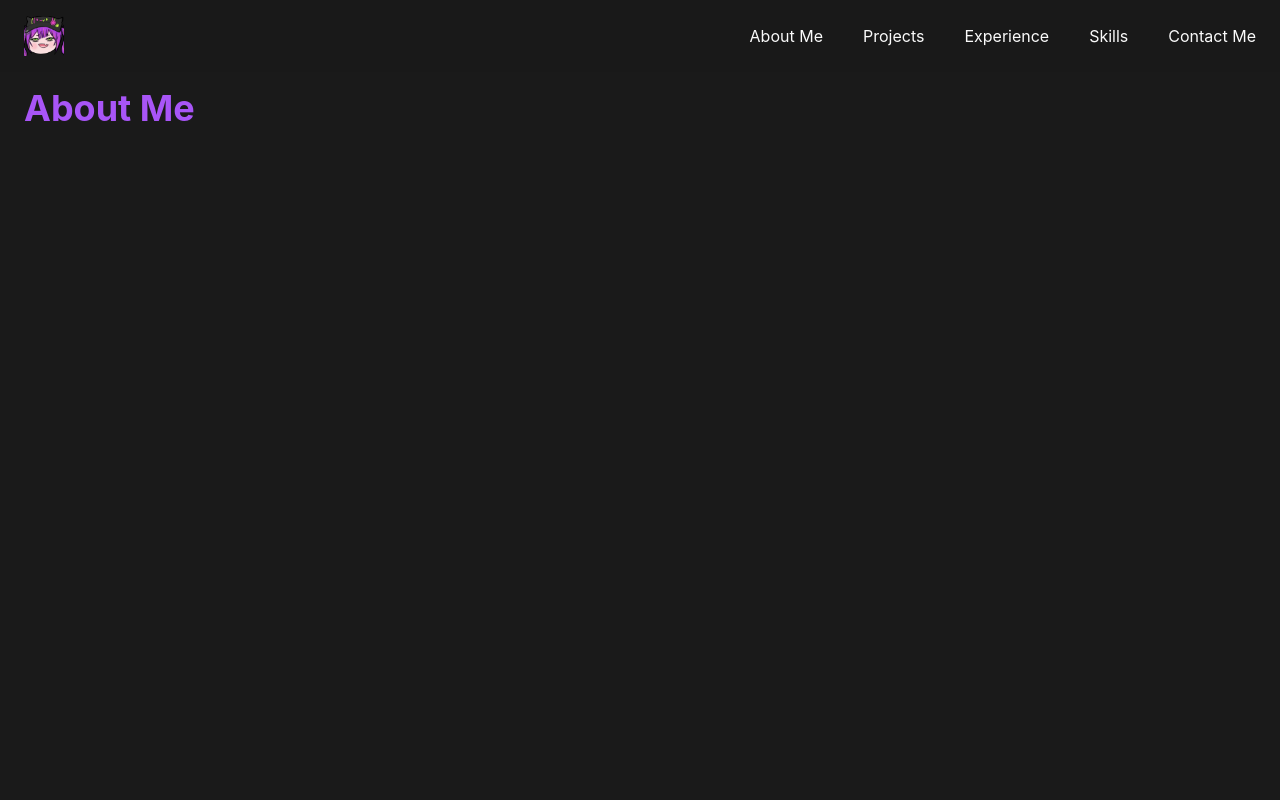
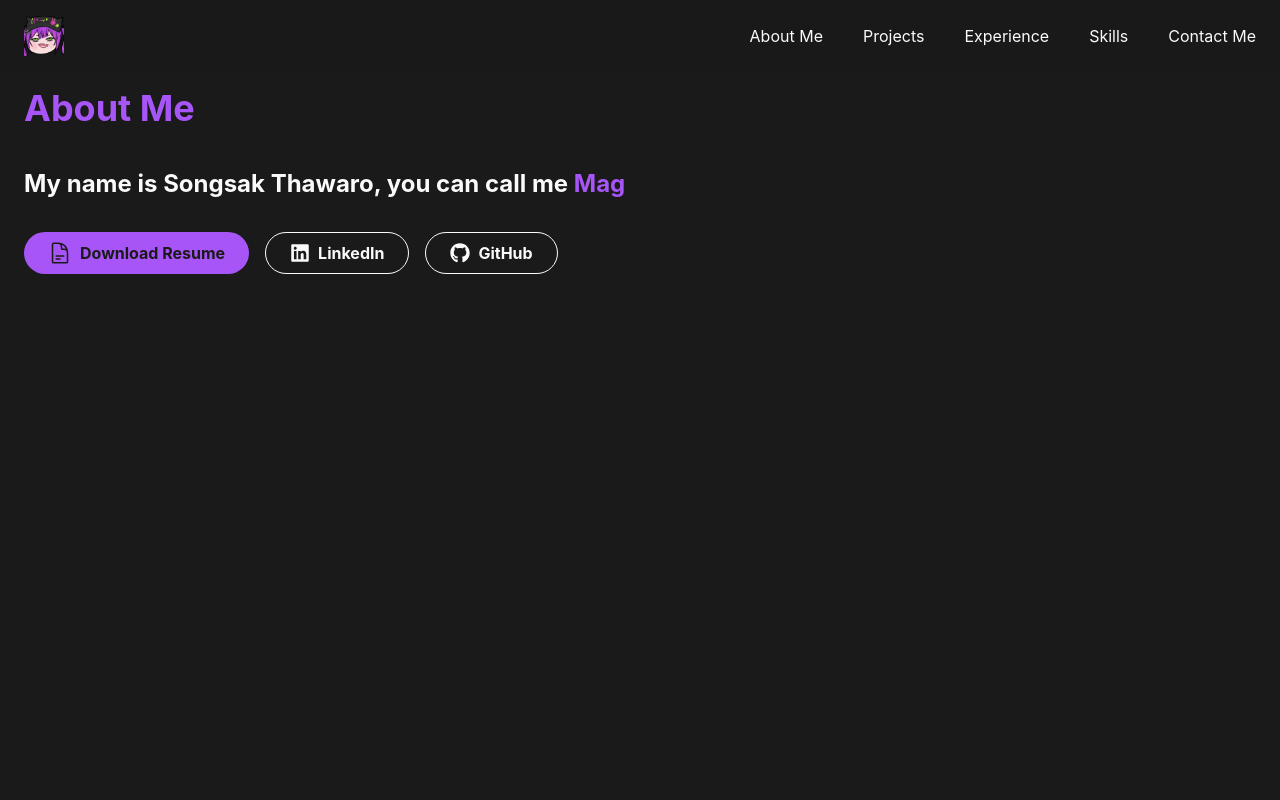
Before and after one commit to mag1939/my-portfolio-website-frontend, a React (Vite) app: page / in a window 1280 px wide. Shown: the top 800 px of the page. Built offline with nearby package versions, Linux system fonts and the light colour scheme.

Commit message:
working on about-me section

```diff
--- a/package.json
+++ b/package.json
@@ -13,6 +13,7 @@
     "@tailwindcss/vite": "^4.2.4",
     "react": "^19.2.5",
     "react-dom": "^19.2.5",
+    "react-icons": "^5.6.0",
     "tailwindcss": "^4.2.4"
   },
   "devDependencies": {
--- a/src/App.tsx
+++ b/src/App.tsx
@@ -10,12 +10,19 @@ function App() {
 
   return (
     <div className="min-h-screen bg-dark flex flex-col">
+      {/* Top Navbar */}
       <Navbar />
-      <AboutMe />
-      <Projects />
-      <Experience />
-      <Skills />
-      <ContactMe />
+
+      {/* Main Section */}
+      <main>
+        <AboutMe />
+        <Projects />
+        <Experience />
+        <Skills />
+        <ContactMe />
+      </main>
+
+      {/* Footer */}
       <Footer />
     </div>
   )
--- a/src/components/layout/Footer.tsx
+++ b/src/components/layout/Footer.tsx
@@ -2,10 +2,6 @@ function Footer() {
   const currentYear = new Date().getFullYear();
 
   return(
-    // <footer className="text-brand-primary shadow-lg border-t border-white/10 mx-10 pt-2 pb-2">
-    //   e
-    // </footer>
-
     <footer className=" text-brand-primary border-t border-white/10 py-5 mx-10">
       <div className="text-center md:text-left">
         <p className="font-bold text-lg text-brand-secondary">Songsak Thawaro</p>
--- a/src/components/layout/Navbar.tsx
+++ b/src/components/layout/Navbar.tsx
@@ -12,11 +12,11 @@ function Navbar(){
         className='h-10 w-auto'
       />
       <ul className="hidden md:flex gap-10">
-        <li className="hover:text-brand-secondary cursor-pointer">About Me</li>
-        <li className="hover:text-brand-secondary cursor-pointer">Projects</li>
-        <li className="hover:text-brand-secondary cursor-pointer">Experience</li>
-        <li className="hover:text-brand-secondary cursor-pointer">Skills</li>
-        <li className="hover:text-brand-secondary cursor-pointer">Contact Me</li>
+        <li><a href="#about-me" className="hover:text-brand-secondary cursor-pointer">About Me</a></li>
+        <li><a href="#projects" className="hover:text-brand-secondary cursor-pointer">Projects</a></li>
+        <li><a href="#experience" className="hover:text-brand-secondary cursor-pointer">Experience</a></li>
+        <li><a href="#skills" className="hover:text-brand-secondary cursor-pointer">Skills</a></li>
+        <li><a href="#contact" className="hover:text-brand-secondary cursor-pointer">Contact Me</a></li>
       </ul>
 
       <button
@@ -28,35 +28,50 @@ function Navbar(){
 
       {isOpen && (
         <ul className="absolute top-full left-0 w-full bg-dark flex flex-col items-center gap-6 py-6 md:hidden shadow-lg border-t border-white/10">
-          <li
+          <li>
+            <a
+            href="#about-me"
             className="hover:text-brand-secondary cursor-pointer"
             onClick={() => setIsOpen(false)}
             >
               About Me
+            </a>
           </li>
-          <li
+          <li>
+            <a
+            href="#projects"
             className="hover:text-brand-secondary cursor-pointer"
             onClick={() => setIsOpen(false)}
             >
               Projects
+            </a>
           </li>
-          <li
+          <li>
+            <a
+            href="#experience"
             className="hover:text-brand-secondary cursor-pointer"
             onClick={() => setIsOpen(false)}
             >
               Experience
+            </a>
           </li>
-          <li
+          <li>
+            <a
+            href="#skills"
             className="hover:text-brand-secondary cursor-pointer"
             onClick={() => setIsOpen(false)}
             >
               Skills
+            </a>
           </li>
-          <li
+          <li>
+            <a
+            href="#contact"
             className="hover:text-brand-secondary cursor-pointer"
             onClick={() => setIsOpen(false)}
             >
               Contact Me
+            </a>
           </li>
         </ul>
       )}
--- a/src/components/sections/AboutMe.tsx
+++ b/src/components/sections/AboutMe.tsx
@@ -1,9 +1,52 @@
+// เปลี่ยนจาก LinkedIn เป็น Linkedin (i ตัวเล็ก)
+import { FaLinkedin, FaGithub } from "react-icons/fa6";
+import { HiOutlineDocumentText } from "react-icons/hi2";
+
 function AboutMe() {
 
   return (
 
-    <section className="min-h-screen px-6 py-4">
+    <section id="about-me" className="min-h-screen px-6 py-4">
       <h1 className="text-4xl font-bold text-brand-secondary text-center md:text-left">About Me</h1>
+      <div className="py-10">
+        <p className="text-2xl font-bold text-brand-primary">
+          My name is Songsak Thawaro, you can call me
+          <span className="text-brand-secondary"> Mag</span>
+        </p>
+
+        {/* ส่วนของ Buttons */}
+        <div className="flex flex-wrap gap-4 mt-8">
+          {/* Resume - ใช้ Heroicons */}
+          <a
+            href="/resume.pdf"
+            target="_blank"
+            className="flex items-center gap-2 bg-brand-secondary text-dark px-6 py-2 rounded-full font-bold hover:bg-opacity-80 transition-all"
+          >
+            <HiOutlineDocumentText size={24} />
+            Download Resume
+          </a>
+          {/* LinkedIn - ใช้ Simple Icons */}
+          <a
+            href="https://linkedin.com/in/yourprofile"
+            target="_blank"
+            className="flex items-center gap-2 border border-brand-primary text-brand-primary px-6 py-2 rounded-full font-bold hover:bg-brand-primary hover:text-dark transition-all"
+          >
+            <FaLinkedin size={20} />
+            LinkedIn
+          </a>
+          {/* GitHub - ใช้ Simple Icons */}
+          <a
+            href="https://github.com/yourusername"
+            target="_blank"
+            className="flex items-center gap-2 border border-brand-primary text-brand-primary px-6 py-2 rounded-full font-bold hover:bg-brand-primary hover:text-dark transition-all"
+          >
+            <FaGithub size={20} />
+            GitHub
+          </a>
+
+        </div>
+      </div>
+
     </section>
   )
 }
--- a/src/components/sections/ContactMe.tsx
+++ b/src/components/sections/ContactMe.tsx
@@ -2,7 +2,7 @@ function ContactMe() {
 
   return (
 
-    <section className="min-h-screen px-6 py-4">
+    <section id="contact" className="min-h-screen px-6 py-4">
       <h1 className="text-4xl font-bold text-brand-secondary text-center md:text-left">Contact Me</h1>
     </section>
   )
--- a/src/components/sections/Experience.tsx
+++ b/src/components/sections/Experience.tsx
@@ -2,7 +2,7 @@ function Experience() {
 
   return (
 
-    <section className="min-h-screen px-6 py-4">
+    <section id="experience" className="min-h-screen px-6 py-4">
       <h1 className="text-4xl font-bold text-brand-secondary text-center md:text-left">Experience</h1>
     </section>
   )
--- a/src/components/sections/Projects.tsx
+++ b/src/components/sections/Projects.tsx
@@ -2,7 +2,7 @@ function Projects() {
 
   return (
 
-    <section className="min-h-screen px-6 py-4">
+    <section id="projects" className="min-h-screen px-6 py-4">
       <h1 className="text-4xl font-bold text-brand-secondary text-center md:text-left">Projects</h1>
     </section>
   )
--- a/src/components/sections/Skills.tsx
+++ b/src/components/sections/Skills.tsx
@@ -2,7 +2,7 @@ function Skills() {
 
   return (
 
-    <section className="min-h-screen px-6 py-4">
+    <section id="skills" className="min-h-screen px-6 py-4">
       <h1 className="text-4xl font-bold text-brand-secondary text-center md:text-left">Skills</h1>
     </section>
   )
--- a/src/index.css
+++ b/src/index.css
@@ -5,3 +5,8 @@
   --color-brand-secondary: #A855F7;
   --color-dark: #1a1a1a;
 }
+
+/* index.css */
+html {
+  scroll-padding-top: 5rem;
+}
```
Also changed, not shown: 1 other file (tests, documents, lock files or other folders). Lines whose indentation alone changed are shown as unchanged.
